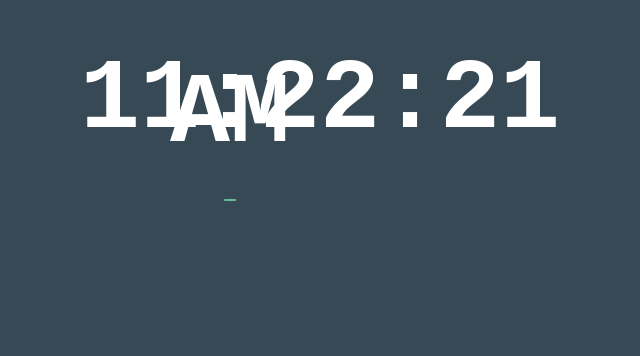
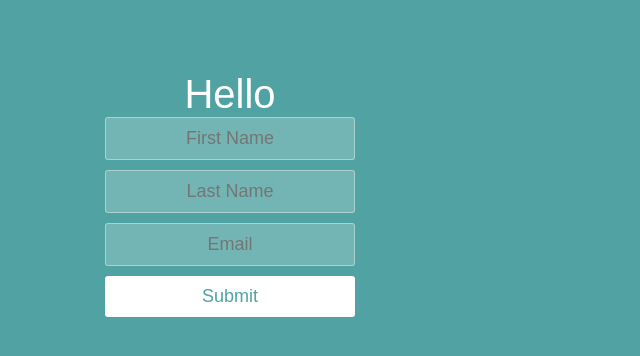
Before and after one commit to Robodlan/react-keeper, a React (Vite) app in the folder vite-keeper/: page / in a window 1280 px wide. Shown: the part 136-492 px from the top of the page, without its empty margins (410-1050 px from the left). Built offline with nearby package versions, Linux system fonts and the light colour scheme.

Commit message:
...spread operator

```diff
--- a/vite-keeper/public/style.css
+++ b/vite-keeper/public/style.css
@@ -1,30 +1,53 @@
+* {
+  box-sizing: border-box;
+  margin: 0;
+  padding: 0;
+  font-weight: 300;
+}
+
 body {
-  font: normal 14px/100% "Andale Mono", AndaleMono, monospace;
-  color: #fff;
-  padding: 50px;
-  width: 300px;
-  margin: 0 auto;
-  background-color: #374954;
+  font-family: "Source Sans Pro", sans-serif;
+  color: white;
+  font-weight: 300;
+  background: #50a3a2;
+  width: 100%;
+  height: 100%;
+}
+
+.container {
+  margin: 10% auto;
+  padding: 80px 0;
   text-align: center;
 }
 
-h1 {
-  font-size: 100px;
+.container h1 {
+  font-size: 40px;
+  font-weight: 200;
 }
 
-.container {
-  margin: 60% auto;
+input {
+  border: 1px solid rgba(252, 252, 252, 0.4);
+  background-color: rgba(252, 252, 252, 0.2);
+  width: 250px;
+  border-radius: 3px;
+  font-family: "Source Sans Pro", sans-serif;
+  padding: 10px 15px;
+  margin: 0 auto 10px auto;
+  display: block;
+  text-align: center;
+  font-size: 18px;
+  color: white;
+  font-weight: 300;
 }
 
 button {
-  display: inline;
-  background-color: #6bbe92;
+  appearance: none;
+  outline: 0;
+  background-color: white;
   border: 0;
-  border-radius: 10px;
-  box-shadow: 5px;
-  margin: 10px;
-  text-align: center;
-  color: #fff;
-  font-weight: bold;
-  font-size: 50px;
+  padding: 10px 15px;
+  color: #50a3a2;
+  border-radius: 3px;
+  width: 250px;
+  font-size: 18px;
 }
--- /dev/null
+++ b/vite-keeper/src/App.jsx
@@ -0,0 +1,52 @@
+import React, { useState } from "react";
+
+function App() {
+  const [contact, setContact] = useState({
+    fName: "",
+    lName: "",
+    email: "",
+  });
+
+  function handleChange(event) {
+    const { name, value } = event.target;
+
+    setContact((prevValue) => {
+      return {
+        ...prevValue,
+        [name]: value,
+      };
+    });
+  }
+
+  return (
+    <div className="container">
+      <h1>
+        Hello {contact.fName} {contact.lName}
+      </h1>
+      <p>{contact.email}</p>
+      <form>
+        <input
+          onChange={handleChange}
+          name="fName"
+          value={contact.fName}
+          placeholder="First Name"
+        />
+        <input
+          onChange={handleChange}
+          name="lName"
+          value={contact.lName}
+          placeholder="Last Name"
+        />
+        <input
+          onChange={handleChange}
+          name="email"
+          value={contact.email}
+          placeholder="Email"
+        />
+        <button>Submit</button>
+      </form>
+    </div>
+  );
+}
+
+export default App;
--- a/vite-keeper/src/components/App.jsx
+++ /dev/null
@@ -1,35 +0,0 @@
-import React, { useState } from "react";
-
-function App() {
-  let time = new Date().toLocaleTimeString();
-  const [timer, setTimer] = useState(new Date().toLocaleTimeString());
-
-  function show() {
-    setTimer(timer);
-  }
-
-  return (
-    <div className="container">
-      <h1>{timer}</h1>
-      <button onClick={show}></button>
-    </div>
-  );
-}
-
-export default App;
-
-// /Challenge:
-//1. Given that you can get the current time using:
-
-//Show the latest time in the <h1> when the Get Time button
-//is pressed.
-
-//2. Given that you can get code to be called every second
-//using the setInterval method.
-//Can you get the time in your <h1> to update every second?
-
-//e.g. uncomment the code below to see Hey printed every second.
-// function sayHi() {
-//   console.log("Hey");
-// }
-// setInterval(sayHi, 1000);
```
Also changed, not shown: vite-keeper/src/main.jsx (+1 -18 lines).
